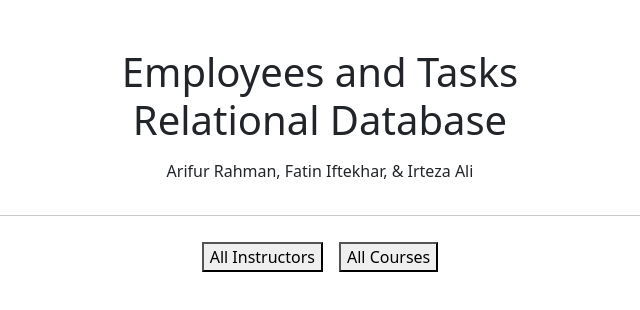
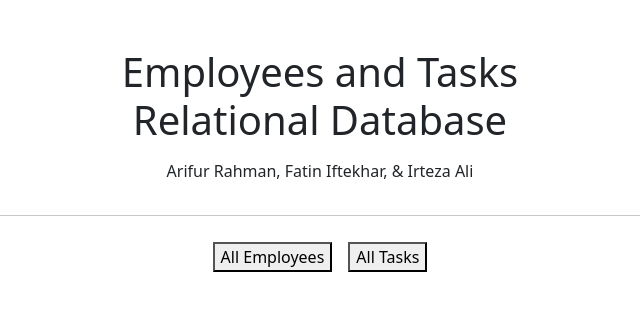
Before and after one commit to FIftekhar/WebDevHW3-frontend, a React (Create React App) app: page / in a window 1280 px wide. Shown: the top 310 px of the page, without its empty margins (320-960 px from the left). Built offline with nearby package versions, Linux system fonts and the light colour scheme.

Commit message:
added header on all pages

```diff
--- a/src/components/views/AllInstructorsView.js
+++ b/src/components/views/AllInstructorsView.js
@@ -6,10 +6,10 @@ const AllInstructorsView = (props) => {
 	if (!props.allInstructors.length) {
 		return (
 			<div>
-
+				<Heading />
 				There are no instructors.
 			</div>
-		);
+		)
 	}
 
   return (
--- a/src/components/views/HomePageView.js
+++ b/src/components/views/HomePageView.js
@@ -14,13 +14,13 @@ const HomePageView = () => {
 			<Stack direction='horizontal' gap={3} id='topButtons'>
 				<Link to={'/instructors'}>
 					<button>
-						All Instructors
+						All Employees
 					</button>
 				</Link>
 
 				<Link to={'/courses'}>
 					<button>
-						All Courses
+						All Tasks
 					</button>
 				</Link>
 			</Stack>
```
Lines whose indentation alone changed are shown as unchanged.
